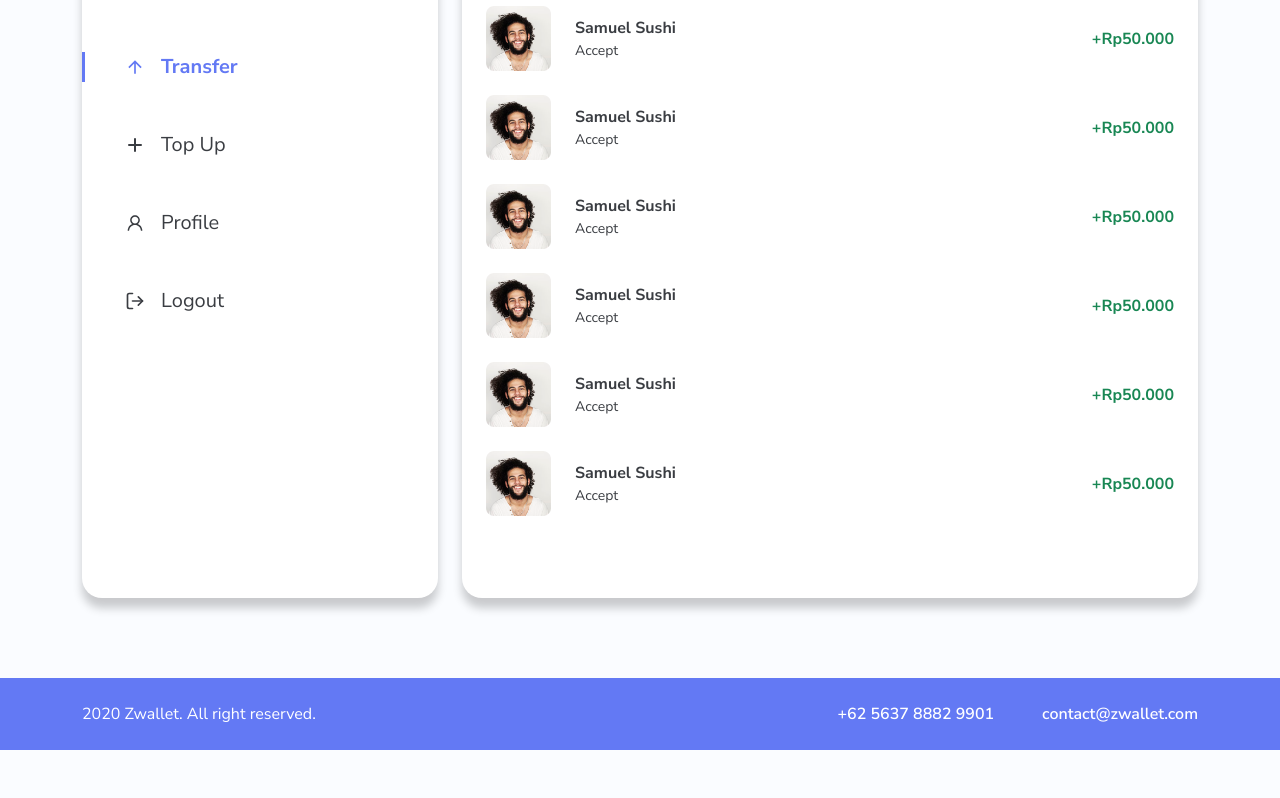
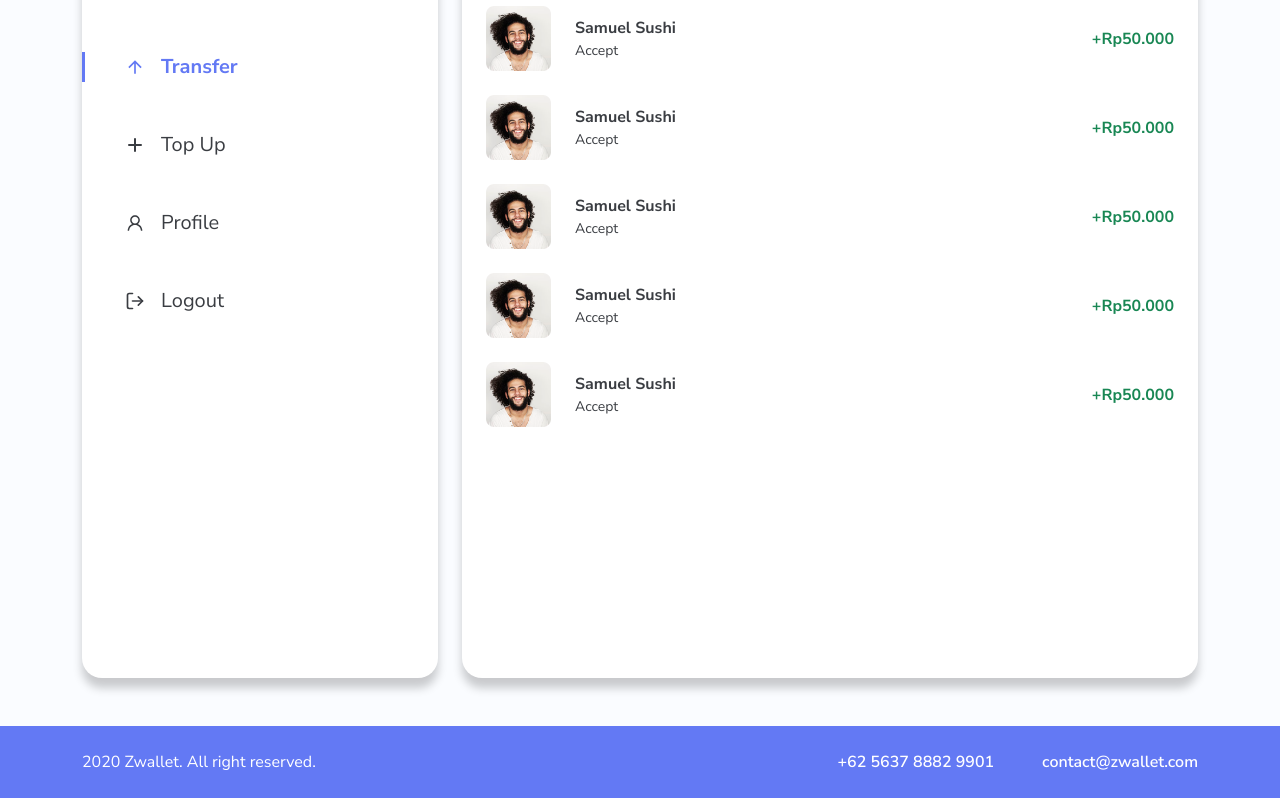
Before and after one commit to DanangFirmantara/fw5-nextjs-beginner, a Next.js app: page /transfer in a window 1280 px wide. Shown: the part 290-1088 px from the top of the page. Before the commit the page ends 1040 px from the top, so only its background shows below. Built offline with nearby package versions, Linux system fonts and the light colour scheme.

Commit message:
fix : handling error

```diff
--- a/components/FooterUser.js
+++ b/components/FooterUser.js
@@ -3,7 +3,7 @@ import { Col, Container, Row } from 'react-bootstrap'
 
 const FooterUser = () => {
 	return (
-		<footer className='bg-pallet-1 text-pallet-2 py-4'>
+		<footer className='bg-pallet-1 text-pallet-2 py-4 mt-5'>
 			<Container>
 				<Row className='align-items-center'>
 					<Col>
--- a/pages/transfer.js
+++ b/pages/transfer.js
@@ -85,18 +85,6 @@ const Transfer = () => {
 											+Rp50.000
 									</div>
 								</div>
-								<div className='d-flex justify-content-between align-items-center my-4'>
-									<div className='d-flex align-items-center'>
-										<Image src='/images/1.png' alt='user' width={65} height={65} />
-										<div className='ms-4'>
-											<div className='fw-bold fs-7'>Samuel Sushi</div>
-											<div className='fs-8'>Accept</div>
-										</div>
-									</div>
-									<div className='text-success fw-bold fs-7'>
-											+Rp50.000
-									</div>
-								</div>
 							</Container>
 
 						</div>
--- a/pages/transfer/[id].js
+++ b/pages/transfer/[id].js
@@ -44,11 +44,11 @@ const ReceiverUser = () => {
 									<form className='d-flex flex-column justify-content-center align-items-center' onSubmit={onTransfer}>
 										<input placeholder='0.00' className='text-center mt-5 mb-3 border-0 fs-1'/>
 										<div className='fw-bold fs-7 mb-5'>Rp.120.000 Available</div>
-										<div className='d-flex position-relative align-items-center mb-4'>
+										<div className='d-flex position-relative align-items-center mb-5'>
 											<input placeholder='Add some notes' type='text' className='w-100 input'/>
 											<BsPencil className='position-absolute left-0 fs-4 text-pallet-6 ms-1'/>
 										</div>
-										<div className='my-5 w-100'>
+										<div className='w-100 '>
 											<button className='btn-pallet-1 text-white border-0 px-4 py-3 fs-5 rounded-2 shadow-dark w-100' type='submit'>Continue</button>
 										</div>
 									</form>
--- a/styles/globals.css
+++ b/styles/globals.css
@@ -100,7 +100,8 @@ input:focus{
 	box-shadow: 0 5px 5px rgba(0, 0, 0, 0.2);
 }
 .sidebar-user{
-	height: 90vh;
+	height: 100vh;
+	margin-bottom: 20px;
 }
 .sidebar-user ul{
 	list-style-type: none;
```
